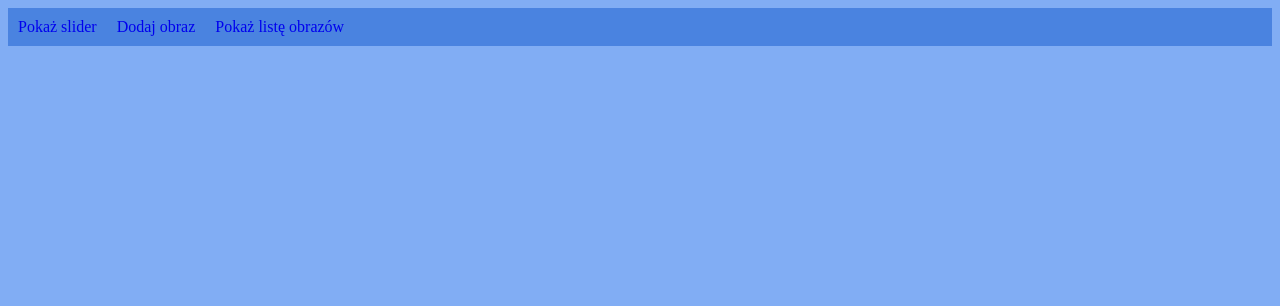
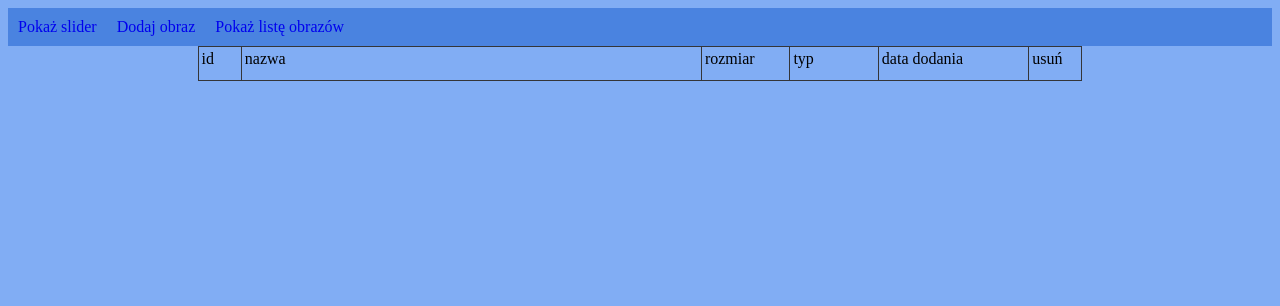
Before and after one commit to grzesoz/slider, a PHP site: page /user/show in a window 1280 px wide. Shown: the top 306 px of the page. Run offline with PHP 8.4, Linux system fonts and the light colour scheme; data that the repository does not hold is empty.

Commit message:
final commit add jquery

```diff
--- a/app/controllers/user.php
+++ b/app/controllers/user.php
@@ -41,26 +41,28 @@ class User{
     }
 
     public function show(){
-        $this ->data['db'] = $this->db->getInfoAboutAllPicture();
-        $this ->data['title']="Pokaż pliki";
-        $this->view->display('showList', $this->data, $this->css, $this->js);
-    }
-
-    public function deleteItem(){
-
-
-        $this ->db->deleteItem($this->post->toDeleteId);
-
-//        $delete = new files\Files($_FILES);
-        $this->files -> deleteFile($this->post->toDeleteName);
+        if($this->post->check() == 2)
+        {
+            $this ->db->deleteItem($this->post->toDeleteId);
+            $this->files -> deleteFile($this->post->toDeleteName);
+        }
 
         $this ->data['db'] = $this->db->getInfoAboutAllPicture();
         $this ->data['title']="Pokaż pliki";
         $this->view->display('showList', $this->data, $this->css, $this->js);
     }
 
+//    public function deleteItem(){
+//        $this ->db->deleteItem($this->post->toDeleteId);
+//
+//        $this->files -> deleteFile($this->post->toDeleteName);
+//
+//        $this ->data['db'] = $this->db->getInfoAboutAllPicture();
+//        $this ->data['title']="Pokaż pliki";
+//        $this->view->display('showList', $this->data, $this->css, $this->js);
+//    }
+
     public function thank_you() {
-//        $uploads = new files\Files($_FILES);
         switch ($this->files ->uploadImage()) {
             case 0:
                 $app = new controller\Error(500, 'Plik nie został dodany');
@@ -76,5 +78,10 @@ class User{
         }
     }
 
+    public function getInfoAboutAllPictureToAjax(){
+        echo json_encode($this->db->getInfoAboutAllPicture());
+    }
+
+
 
 }
--- a/app/lib/post/post.php
+++ b/app/lib/post/post.php
@@ -15,4 +15,9 @@ class Post
     {
         return $this->post[$name];
     }
+
+    public function check()
+    {
+        return count($this->post);
+    }
 }
--- a/app/views/user/showList.php
+++ b/app/views/user/showList.php
@@ -5,9 +5,34 @@ $this->importElement('header');
 <?php
 
 use app\lib\view;
-use app\lib\post;
+$view = new view\View;
 
 
+?>
+
+<div class="encja">
+    <div class="id">
+        id
+    </div>
+    <div class="name">
+        nazwa
+    </div>
+    <div class="size">
+        rozmiar
+    </div>
+    <div class="type">
+        typ
+    </div>
+    <div class="data">
+        data dodania
+    </div>
+    <div class="delete">
+        usuń
+    </div>
+    <div style="clear:both;"></div>
+</div>
+
+<?php
 foreach ($data['db'] as $one){
 ?>
 
@@ -29,8 +54,8 @@ foreach ($data['db'] as $one){
     </div>
     <div class="delete">
         <?php
-        $view = new view\View;
-        echo $view->startForm('deleteItem');
+
+        echo $view->startForm('show');
         ?>
         <input type="hidden" name="toDeleteName" value=<?=$one->name?>>
         <input type="hidden" name="toDeleteId" value=<?=$one->id?>>
--- a/index.php
+++ b/index.php
@@ -13,7 +13,6 @@ try {
     $app = new core\App();
     $app->render();
 } catch (Exception $e) {
-    echo $e;
     $app = new controller\Error(500,'Taka strona nie istnieje');
     $app -> showError();
 }
--- a/public/css/main.css
+++ b/public/css/main.css
@@ -65,3 +65,27 @@ header {
 .delete{
     width: 6%;
 }
+
+.slider{
+    margin-left: auto;
+    margin-right: auto;
+    width: 400px;
+    height: 300px;
+    text-align: center;
+}
+
+.slider img{
+    max-width: 400px;
+    max-height: 300px;
+}
+
+.plus, .minus{
+    float: left;
+    padding: 5px;
+}
+
+.nav{
+    margin-left: auto;
+    margin-right: auto;
+    width: 152px;
+}
--- a/public/js/main.js
+++ b/public/js/main.js
@@ -1,25 +1,39 @@
-addUserField();
+slider();
 
-function field(numberOfPlayers) {
+function slider() {
+    $.ajax({
+        url: "getInfoAboutAllPictureToAjax",
+        method: "POST",
+        dataTypa: "JSON",
+        success: function(data)
+                {
+                    var data = jQuery.parseJSON(data);
+                    var dataLength = data.length;
+//                    console.log(data);
+                       var i=0;
+                        $('.slider').html("<img src=/public/uploads/"+data[i]['name']+">");
 
-    for (var i = 1; i <= numberOfPlayers; i++) {
-        $('#playersName').append('Podaj imie zawodnika nr ' + i + ': <input type="text" name="player' + i + '" id="player' + i + '"><br/>');
-    };
-    $('#playersName').append('<button type="submit">Wyślij</button>');
+                        $('.plus').click(function() {
+                                if(i !==dataLength-1){
+                                    i++;
+                                }else{
+                                    i=0;
+                                }
+                            $('.slider').html("<img src=/public/uploads/"+data[i]['name']+">");
+                        });
+
+
+                        $('.minus').click(function() {
+                                if(i !==0){
+                                   i--;
+                                }else{
+                                   i = dataLength-1;
+                                }
+                            $('.slider').html("<img src=/public/uploads/"+data[i]['name']+">");
+                        });
+                },
+        error : function(){
+                    console.log("Error");
+                }
+    });
 };
-
-function addUserField() {
-    $('#players').on('keydown keyup', function () {
-        $('#playersName').html('');
-
-        var numberOfPlayers = $("#players").val();
-
-        if (numberOfPlayers < 4) {
-            $('#playersName').html('Liczba graczy jest mniejsza niż 4, a powinna być większa');
-        } else if ($.isNumeric(numberOfPlayers)) {
-            field(numberOfPlayers);
-        } else {
-            $('#playersName').html('Podaj liczbę a nie cokolwiek');
-        }
-    });
-}
```
Also changed, not shown: app/views/user/slider.php (+12 -1 lines), public/uploads/01to_sie_dogadali.jpg (deleted), public/uploads/1515884230_x5oryk_600.jpg (deleted), public/uploads/1525116272_5u9x92_600.jpg (deleted), public/uploads/27858096_10155495029146747_5069072541230859111_n.jpg (deleted), public/uploads/hat-anniversary-crest.png (deleted).
